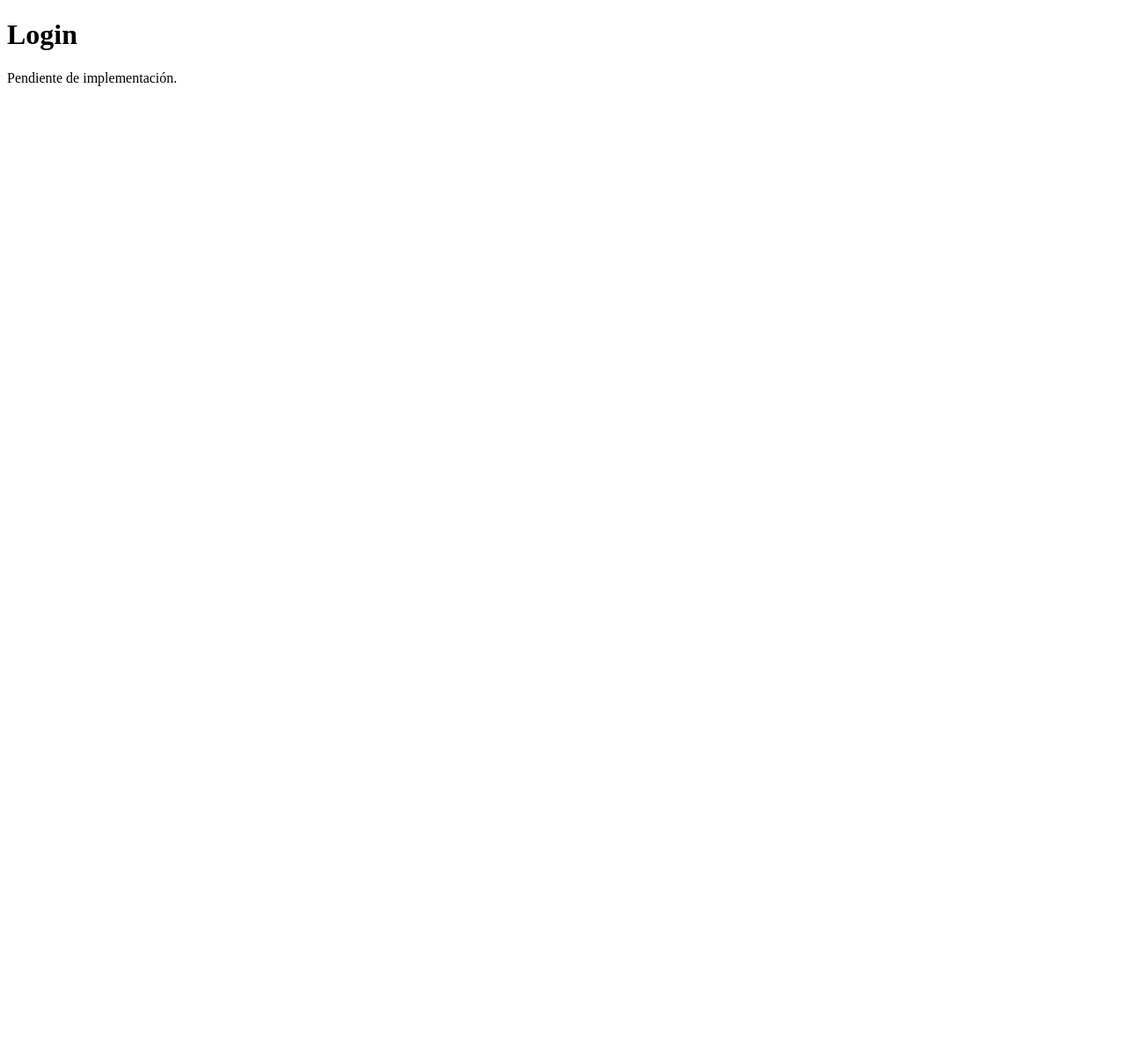
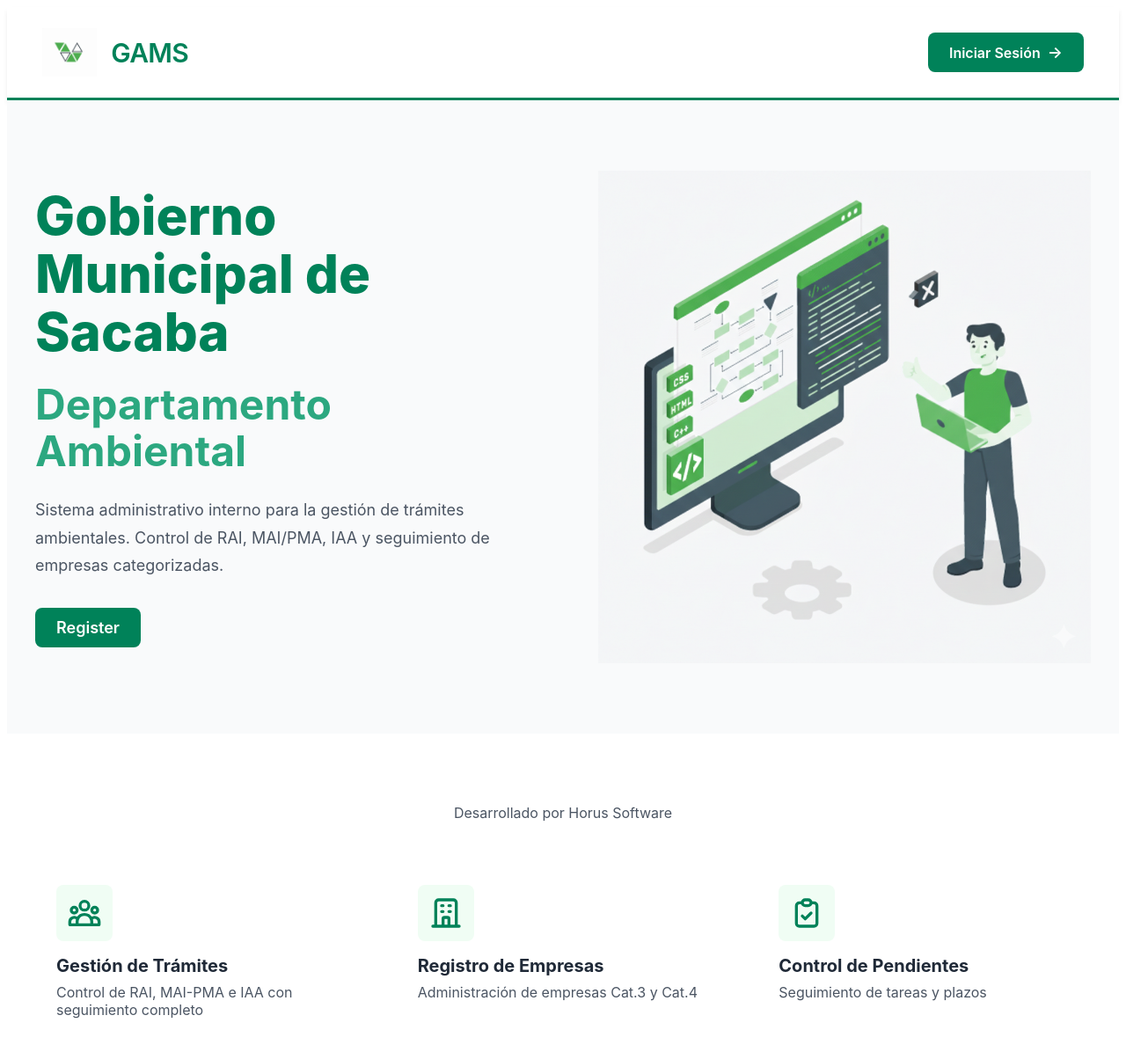
Before and after one commit to Ssantivl12/Procedures_GAMS_FE, an Angular app: page /home in a window 1280 px wide. Before the commit this address led to /login. Shown: the top 1196 px of the page at 88% size. Before the commit the page ends 800 px from the top, so only its background shows below. Built offline with nearby package versions, Linux system fonts and the light colour scheme.

Commit message:
Avance HomePage de la web
Todavia no termine pero trate de acercarme lo mayor posible a como esta en el boceto

```diff
--- a/angular.json
+++ b/angular.json
@@ -2,7 +2,8 @@
   "$schema": "./node_modules/@angular/cli/lib/config/schema.json",
   "version": 1,
   "cli": {
-    "packageManager": "npm"
+    "packageManager": "npm",
+    "analytics": "3fff9056-31cb-463c-ae29-8edb771a1fa2"
   },
   "newProjectRoot": "projects",
   "projects": {
@@ -22,6 +23,11 @@
               {
                 "glob": "**/*",
                 "input": "public"
+              },
+              {
+                "glob": "**/*",
+                "input": "src/assets",
+                "output": "/assets"
               }
             ],
             "styles": [
--- a/src/app/app.routes.ts
+++ b/src/app/app.routes.ts
@@ -2,7 +2,12 @@ import { Routes } from '@angular/router';
 import { authGuard } from './core/auth/auth.guard';
 
 export const routes: Routes = [
-  { path: '', pathMatch: 'full', redirectTo: 'dashboard' },
+  { path: '', pathMatch: 'full', redirectTo: 'home' },
+
+  {
+    path: 'home',
+    loadComponent: () => import('./features/home/HomePage').then(m => m.HomePage),
+  },
 
   // Placeholder routes (devs implement later)
   {
--- /dev/null
+++ b/src/app/features/home/HomePage.html
@@ -0,0 +1,107 @@
+<div class="home-container">
+  <!-- Header -->
+  <header class="home-header">
+    <div class="home-header__logo-container">
+      <img
+        src="assets/img/LogoGams.png"
+        alt="Logo GAMS"
+        class="logo-image"
+      />
+      <span class="logo-text">GAMS</span>
+    </div>
+    <a routerLink="/login" class="home-header__login-button">
+      Iniciar Sesión
+      <span class="arrow">→</span>
+    </a>
+  </header>
+
+  <!-- Hero Section -->
+  <section class="home-hero">
+    <div class="home-hero__container">
+      <div class="home-hero__content">
+        <!-- Text Content -->
+        <div class="home-hero__text">
+          <h1 class="hero-title">Gobierno Municipal de Sacaba</h1>
+          <h2 class="hero-subtitle">Departamento Ambiental</h2>
+          <p class="hero-description">
+            Sistema administrativo interno para la gestión de trámites
+            ambientales. Control de RAI, MAI/PMA, IAA y seguimiento de
+            empresas categorizadas.
+          </p>
+          <button class="register-button">Register</button>
+        </div>
+
+        <!-- Hero Image -->
+        <div class="home-hero__image">
+          <img
+            src="assets/img/BodyGams.png"
+            alt="Ilustración GAMS"
+            class="hero-image"
+          />
+        </div>
+      </div>
+    </div>
+  </section>
+
+  <!-- Footer -->
+  <footer class="home-footer">
+    <div class="home-footer__container">
+      <p class="home-footer__credits">Desarrollado por Horus Software</p>
+
+      <!-- Cards de características -->
+      <div class="home-footer__cards">
+        <!-- Card 1: Gestión de Trámites -->
+        <div class="home-footer__card">
+          <div class="card-icon">
+            <svg fill="none" stroke="currentColor" viewBox="0 0 24 24">
+              <path
+                stroke-linecap="round"
+                stroke-linejoin="round"
+                stroke-width="2"
+                d="M17 20h5v-2a3 3 0 00-5.356-1.857M17 20H7m10 0v-2c0-.656-.126-1.283-.356-1.857M7 20H2v-2a3 3 0 015.356-1.857M7 20v-2c0-.656.126-1.283.356-1.857m0 0a5.002 5.002 0 019.288 0M15 7a3 3 0 11-6 0 3 3 0 016 0zm6 3a2 2 0 11-4 0 2 2 0 014 0zM7 10a2 2 0 11-4 0 2 2 0 014 0z"
+              />
+            </svg>
+          </div>
+          <h3 class="card-title">Gestión de Trámites</h3>
+          <p class="card-description">
+            Control de RAI, MAI-PMA e IAA con seguimiento completo
+          </p>
+        </div>
+
+        <!-- Card 2: Registro de Empresas -->
+        <div class="home-footer__card">
+          <div class="card-icon">
+            <svg fill="none" stroke="currentColor" viewBox="0 0 24 24">
+              <path
+                stroke-linecap="round"
+                stroke-linejoin="round"
+                stroke-width="2"
+                d="M19 21V5a2 2 0 00-2-2H7a2 2 0 00-2 2v16m14 0h2m-2 0h-5m-9 0H3m2 0h5M9 7h1m-1 4h1m4-4h1m-1 4h1m-5 10v-5a1 1 0 011-1h2a1 1 0 011 1v5m-4 0h4"
+              />
+            </svg>
+          </div>
+          <h3 class="card-title">Registro de Empresas</h3>
+          <p class="card-description">
+            Administración de empresas Cat.3 y Cat.4
+          </p>
+        </div>
+
+        <!-- Card 3: Control de Pendientes -->
+        <div class="home-footer__card">
+          <div class="card-icon">
+            <svg fill="none" stroke="currentColor" viewBox="0 0 24 24">
+              <path
+                stroke-linecap="round"
+                stroke-linejoin="round"
+                stroke-width="2"
+                d="M9 5H7a2 2 0 00-2 2v12a2 2 0 002 2h10a2 2 0 002-2V7a2 2 0 00-2-2h-2M9 5a2 2 0 002 2h2a2 2 0 002-2M9 5a2 2 0 012-2h2a2 2 0 012 2m-6 9l2 2 4-4"
+              />
+            </svg>
+          </div>
+          <h3 class="card-title">Control de Pendientes</h3>
+          <p class="card-description">Seguimiento de tareas y plazos</p>
+        </div>
+      </div>
+    </div>
+  </footer>
+</div>
--- /dev/null
+++ b/src/app/features/home/HomePage.scss
@@ -0,0 +1,266 @@
+// Paleta de Colores Oficial GAMS
+$primary-dark: #008259;
+$primary-mid: #008d62;
+$primary-accent: #00986c;
+$primary-light: #2ca880;
+$primary-soft: #57bd9e;
+
+// Colores neutros
+$bg-surface: #f9fafb;
+$white: #ffffff;
+$gray-dark: #1f2937;
+$gray-medium: #4b5563;
+$gray-light: #6b7280;
+
+// Home Container
+.home-container {
+  min-height: 100vh;
+  background-color: $bg-surface;
+  display: flex;
+  flex-direction: column;
+}
+
+// Header Moderno
+.home-header {
+  display: flex;
+  align-items: center;
+  justify-content: space-between;
+  padding: 1.5rem 2.5rem;
+  background-color: $white;
+  border-bottom: 3px solid $primary-dark;
+  box-shadow: 0 4px 6px -1px rgba(0, 0, 0, 0.1);
+
+  &__logo-container {
+    display: flex;
+    align-items: center;
+    gap: 1rem;
+
+    .logo-image {
+      height: 55px;
+      width: auto;
+      object-fit: contain;
+    }
+
+    .logo-text {
+      font-family: 'Inter', 'Segoe UI', -apple-system, BlinkMacSystemFont,
+        sans-serif;
+      font-size: 1.875rem;
+      font-weight: 600;
+      color: $primary-dark;
+      letter-spacing: -0.025em;
+    }
+  }
+
+  &__login-button {
+    background-color: $primary-dark;
+    color: $white;
+    padding: 12px 24px;
+    border-radius: 8px;
+    font-weight: 600;
+    font-size: 1rem;
+    transition: background-color 0.2s;
+    display: flex;
+    align-items: center;
+    gap: 0.5rem;
+    text-decoration: none;
+    border: none;
+    cursor: pointer;
+    font-family: 'Inter', 'Segoe UI', -apple-system, BlinkMacSystemFont,
+      sans-serif;
+
+    &:hover {
+      background-color: $primary-accent;
+    }
+
+    .arrow {
+      font-size: 1.125rem;
+    }
+  }
+}
+
+// Hero Section
+.home-hero {
+  flex: 1;
+  padding: 80px 0;
+  background-color: $bg-surface;
+
+  &__container {
+    max-width: 1200px;
+    margin: 0 auto;
+    padding: 0 2rem;
+  }
+
+  &__content {
+    display: grid;
+    grid-template-columns: 1fr 1fr;
+    gap: 5rem;
+    align-items: center;
+
+    @media (max-width: 1023px) {
+      grid-template-columns: 1fr;
+      gap: 3rem;
+    }
+  }
+
+  &__text {
+    display: flex;
+    flex-direction: column;
+    gap: 1.5rem;
+
+    .hero-title {
+      font-family: 'Inter', 'Segoe UI', -apple-system, BlinkMacSystemFont,
+        sans-serif;
+      font-size: 3rem;
+      font-weight: 800;
+      color: $primary-dark;
+      line-height: 1.1;
+      margin: 0;
+
+      @media (min-width: 1024px) {
+        font-size: 3.75rem;
+      }
+
+      @media (max-width: 640px) {
+        font-size: 2.25rem;
+      }
+    }
+
+    .hero-subtitle {
+      font-family: 'Inter', 'Segoe UI', -apple-system, BlinkMacSystemFont,
+        sans-serif;
+      font-size: 2.25rem;
+      font-weight: 700;
+      color: $primary-light;
+      line-height: 1.1;
+      margin: 0;
+
+      @media (min-width: 1024px) {
+        font-size: 3rem;
+      }
+
+      @media (max-width: 640px) {
+        font-size: 1.875rem;
+      }
+    }
+
+    .hero-description {
+      font-family: 'Inter', 'Segoe UI', -apple-system, BlinkMacSystemFont,
+        sans-serif;
+      font-size: 1.125rem;
+      color: $gray-medium;
+      line-height: 1.75;
+      max-width: 36rem;
+      margin: 0;
+    }
+
+    .register-button {
+      background-color: $primary-dark;
+      color: $white;
+      padding: 12px 24px;
+      border-radius: 8px;
+      font-weight: 600;
+      font-size: 1.125rem;
+      transition: background-color 0.2s;
+      margin-top: 0.5rem;
+      border: none;
+      cursor: pointer;
+      font-family: 'Inter', 'Segoe UI', -apple-system, BlinkMacSystemFont,
+        sans-serif;
+      align-self: flex-start;
+
+      &:hover {
+        background-color: $primary-accent;
+      }
+    }
+  }
+
+  &__image {
+    display: block;
+    position: relative;
+
+    .hero-image {
+      display: block;
+      width: 100%;
+      height: auto;
+      object-fit: contain;
+    }
+  }
+}
+
+// Footer
+.home-footer {
+  margin-top: auto;
+  background-color: $white;
+  padding-top: 4rem;
+  padding-bottom: 2rem;
+
+  &__container {
+    max-width: 1200px;
+    margin: 0 auto;
+    padding: 0 2rem;
+  }
+
+  &__credits {
+    text-align: center;
+    color: $gray-medium;
+    margin-bottom: 3rem;
+    font-size: 1rem;
+    font-family: 'Inter', 'Segoe UI', -apple-system, BlinkMacSystemFont,
+      sans-serif;
+  }
+
+  &__cards {
+    display: grid;
+    grid-template-columns: 1fr;
+    gap: 2rem;
+    margin-bottom: 2rem;
+
+    @media (min-width: 768px) {
+      grid-template-columns: repeat(3, 1fr);
+    }
+  }
+
+  &__card {
+    background-color: $white;
+    border-radius: 0.5rem;
+    padding: 1.5rem;
+    transition: box-shadow 0.2s;
+
+    &:hover {
+      box-shadow: 0 10px 15px -3px rgba(0, 0, 0, 0.1);
+    }
+
+    .card-icon {
+      width: 4rem;
+      height: 4rem;
+      background-color: #f0fdf4;
+      border-radius: 0.5rem;
+      display: flex;
+      align-items: center;
+      justify-content: center;
+      margin-bottom: 1rem;
+
+      svg {
+        width: 2.5rem;
+        height: 2.5rem;
+        color: $primary-dark;
+      }
+    }
+
+    .card-title {
+      font-family: 'Inter', 'Segoe UI', -apple-system, BlinkMacSystemFont,
+        sans-serif;
+      font-size: 1.25rem;
+      font-weight: 700;
+      color: $gray-dark;
+      margin: 0 0 0.5rem 0;
+    }
+
+    .card-description {
+      font-family: 'Inter', 'Segoe UI', -apple-system, BlinkMacSystemFont,
+        sans-serif;
+      color: $gray-medium;
+      margin: 0;
+    }
+  }
+}
--- /dev/null
+++ b/src/app/features/home/HomePage.ts
@@ -0,0 +1,12 @@
+import { Component } from '@angular/core';
+import { CommonModule } from '@angular/common';
+import { RouterLink } from '@angular/router';
+
+@Component({
+  standalone: true,
+  selector: 'app-home-page',
+  imports: [CommonModule, RouterLink],
+  templateUrl: './HomePage.html',
+  styleUrl: './HomePage.scss',
+})
+export class HomePage {}
```
Also changed, not shown: src/assets/img/BodyGams.png (added), src/assets/img/LogoGams.png (added).
